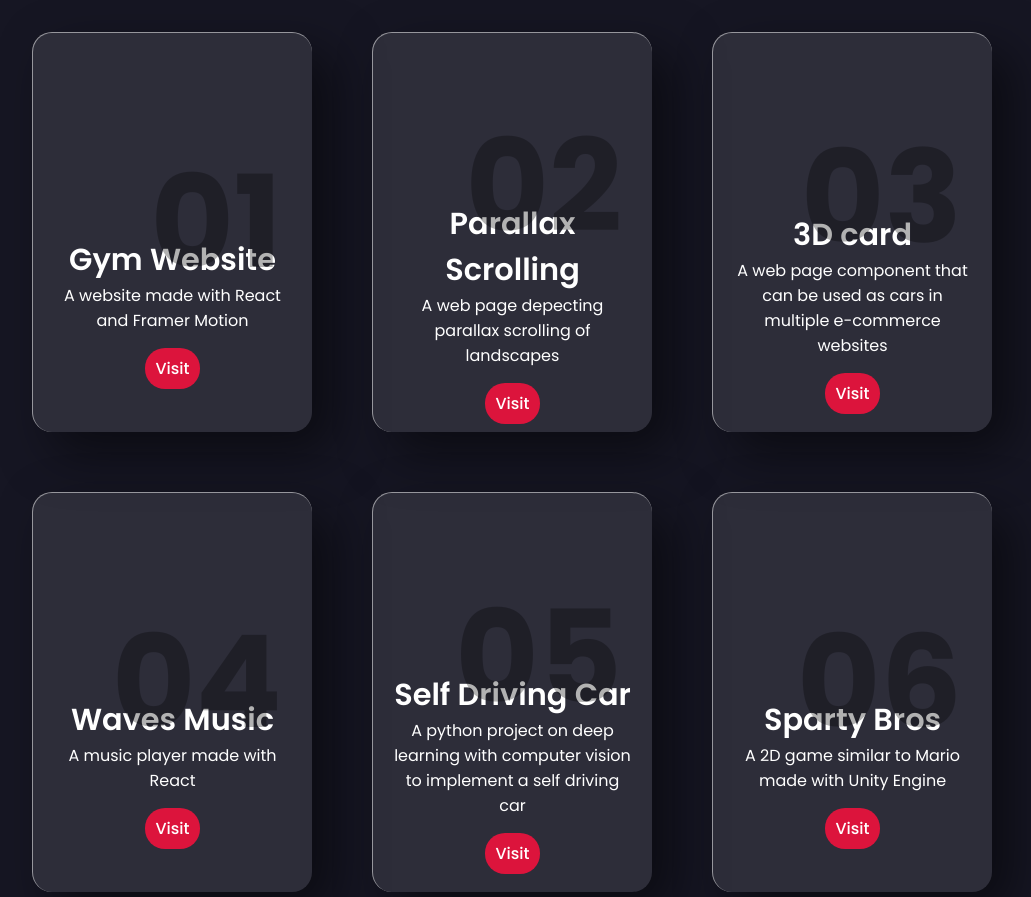
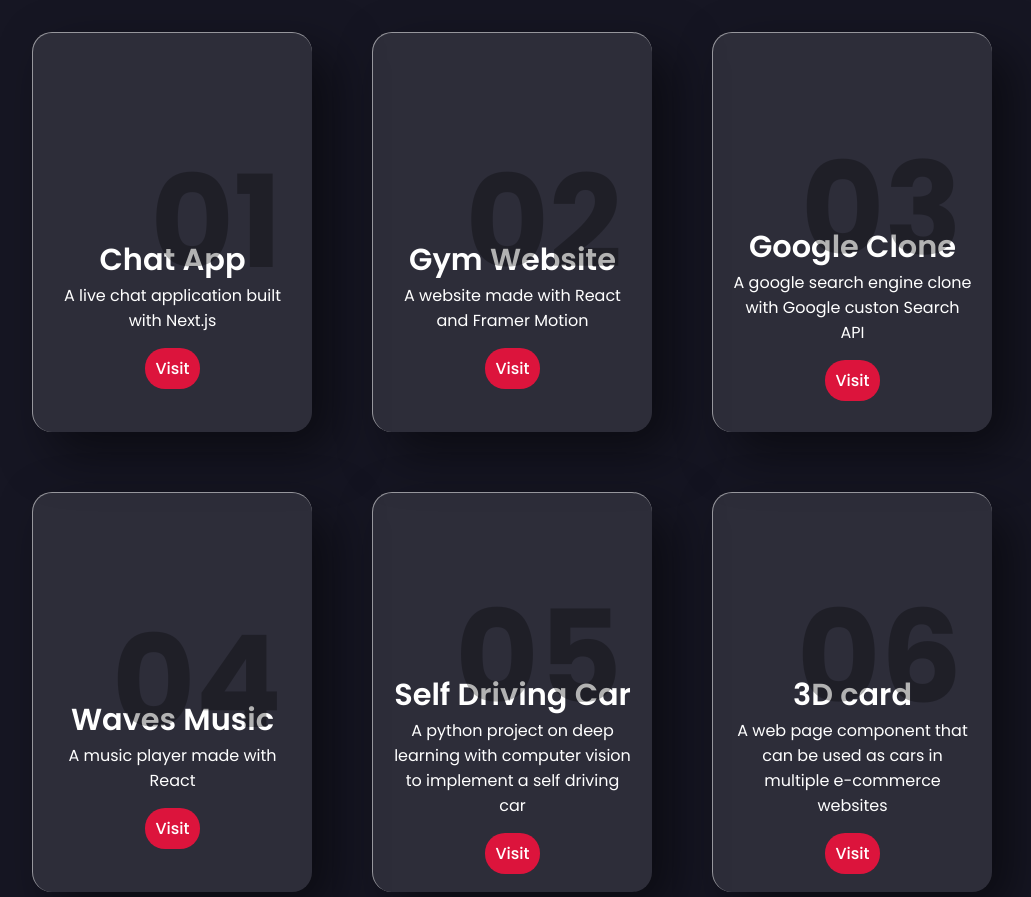
Before and after one commit to JYP2098/portfolio, a plain HTML site: page index.html in a window 1280 px wide. Shown: the part 2380-3277 px from the top of the page, without its empty margins (128-1159 px from the left). Drawn offline with nearby package versions, Linux system fonts and the light colour scheme.

Commit message:
projects links

```diff
--- a/index.html
+++ b/index.html
@@ -145,6 +145,14 @@
 	<div class="glass">
                     <div class="glass-content">
                         <h2>01</h2>
+                        <h3>Chat App</h3>
+                        <p>A live chat application built with Next.js</p>
+                        <a href="https://next-chat-chi.vercel.app/">Visit</a>
+                    </div>
+                </div>
+                <div class="glass">
+                    <div class="glass-content">
+                        <h2>02</h2>
                         <h3>Gym Website</h3>
                         <p>A website made with React and Framer Motion</p>
                         <a href="https://dribbble.com/shots/15457687-Motion">Visit</a>
@@ -152,18 +160,10 @@
                 </div>
                 <div class="glass">
                     <div class="glass-content">
-                        <h2>02</h2>
-                        <h3>Parallax Scrolling</h3>
-                        <p>A web page depecting parallax scrolling of landscapes</p>
-                        <a href="https://dribbble.com/shots/15457625-Parallax-Scrolling">Visit</a>
-                    </div>
-                </div>
-                <div class="glass">
-                    <div class="glass-content">
                         <h2>03</h2>
-                        <h3>3D card</h3>
-                        <p>A web page component that can be used as cars in multiple e-commerce websites</p>
-                        <a href="https://dribbble.com/shots/15457703-3D-card-hovering">Visit</a>
+                        <h3>Google Clone</h3>
+                        <p>A google search engine clone with Google custon Search API</p>
+                        <a href="https://clone-d1383.web.app">Visit</a>
                     </div>
                 </div>
 	            <div class="glass">
@@ -185,17 +185,17 @@
                 <div class="glass">
                     <div class="glass-content">
                         <h2>06</h2>
-                        <h3>Sparty Bros</h3>
-                        <p>A 2D game similar to Mario made with Unity Engine</p>
-                        <a href="https://github.com/JYP2098/SpartyBros">Visit</a>
+                        <h3>3D card</h3>
+                        <p>A web page component that can be used as cars in multiple e-commerce websites</p>
+                        <a href="https://jyp2098.github.io/3D-card-hovering/">Visit</a>
                     </div>
                 </div>
                 <div class="glass">
                     <div class="glass-content">
                         <h2>07</h2>
-                        <h3>Chat App</h3>
-                        <p>A React Native App with Firebase that supports chatting</p>
-                        <a href="https://github.com/JYP2098/Chat-App">Visit</a>
+                        <h3>Parallax Scrolling</h3>
+                        <p>A web page depecting parallax scrolling of landscapes</p>
+                        <a href="https://jyp2098.github.io/Parallax-Scrolling/">Visit</a>
                     </div>
                 </div>
             </div>
```
